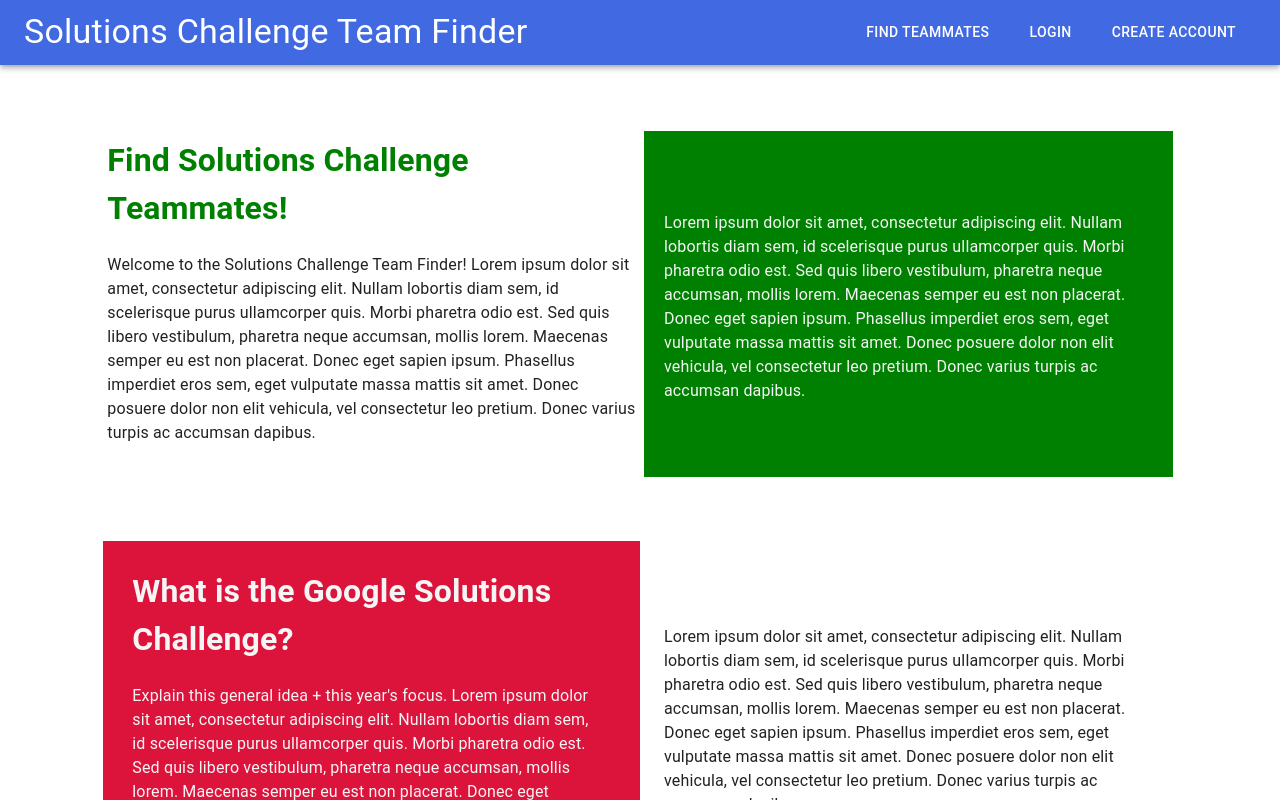
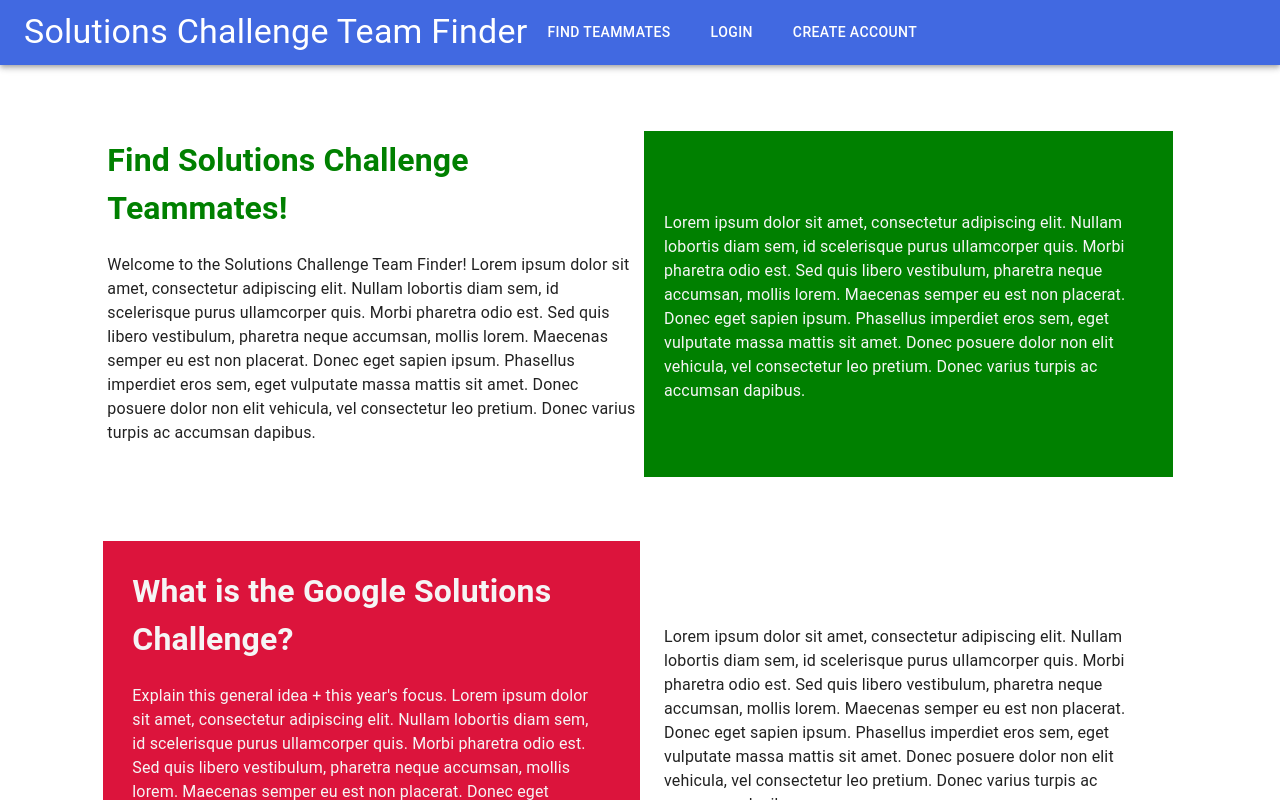
Before and after one commit to vhorvath2010/sc-team-finder, a React (Create React App) app: page / in a window 1280 px wide. Shown: the top 800 px of the page. Built offline with nearby package versions, Linux system fonts and the light colour scheme.

Commit message:
Cleaning up code

```diff
--- a/package.json
+++ b/package.json
@@ -6,13 +6,14 @@
     "@emotion/react": "^11.5.0",
     "@emotion/styled": "^11.3.0",
     "@material-ui/core": "^4.12.3",
-    "@mui/icons-material": "^5.1.0",
+    "@mui/icons-material": "^5.2.0",
     "@mui/material": "^5.1.0",
     "@testing-library/jest-dom": "^5.14.1",
     "@testing-library/react": "^11.2.7",
     "@testing-library/user-event": "^12.8.3",
     "react": "^17.0.2",
     "react-dom": "^17.0.2",
+    "react-router-dom": "^6.0.2",
     "react-scripts": "4.0.3",
     "web-vitals": "^1.1.2"
   },
--- a/public/index.html
+++ b/public/index.html
@@ -24,7 +24,7 @@
       work correctly both with client-side routing and a non-root public URL.
       Learn how to configure a non-root public URL by running `npm run build`.
     -->
-    <title>React App</title>
+    <title>GSC Team Finder</title>
   </head>
   <body>
     <noscript>You need to enable JavaScript to run this app.</noscript>
--- a/src/App.js
+++ b/src/Home.js
@@ -1,85 +1,15 @@
-import './App.css'
+import './Home.css'
 import React from 'react'
 import { Grid } from '@material-ui/core';
-import { AppBar, Toolbar, Typography, CssBaseline, Box, IconButton, Button, Menu, MenuItem } from '@mui/material';
-import MoreIcon from '@mui/icons-material/MoreVert';
+import { CssBaseline } from '@mui/material';
+import MenuBar from './components/MenuBar';
 
-function App() {
-  const [mobileMoreAnchorEl, setMobileMoreAnchorEl] = React.useState(null);
-
-  const isMobileMenuOpen = Boolean(mobileMoreAnchorEl);
-
-  const handleMobileMenuClose = () => {
-    setMobileMoreAnchorEl(null);
-  };
-
-  const handleMobileMenuOpen = (event) => {
-    setMobileMoreAnchorEl(event.currentTarget);
-  };
-
-  const mobileMenuId = 'primary-nav-menu';
-  const renderMobileMenu = (
-    <Menu
-      anchorEl={mobileMoreAnchorEl}
-      anchorOrigin={{
-        vertical: 'top',
-        horizontal: 'right',
-      }}
-      id={mobileMenuId}
-      keepMounted
-      transformOrigin={{
-        vertical: 'top',
-        horizontal: 'right',
-      }}
-      open={isMobileMenuOpen}
-      onClose={handleMobileMenuClose}
-    >
-      <MenuItem>
-        <Button variant="text" style={{ color: 'royalblue' }}>
-          Find Teammates
-        </Button>
-      </MenuItem>
-      <MenuItem>
-        <Button variant="text" style={{ color: 'royalblue' }}>
-          Login
-        </Button>
-      </MenuItem>
-      <MenuItem>
-        <Button variant="text" style={{ color: 'royalblue' }}>
-          Create Account
-        </Button>
-      </MenuItem>
-    </Menu>);
+function Home() {
 
   return (
     <div className="App">
       <CssBaseline />
-      <Box sx={{ flexGrow: 1 }}>
-        <AppBar style={{ background: 'royalblue', marginBottom: 50 }} position="static">
-          <Toolbar>
-            <Typography sx={{ flexGrow: 1 }} variant="h4">
-              Solutions Challenge Team Finder
-            </Typography>
-            <Box sx={{ display: { xs: 'none', md: 'flex' } }}>
-              <Button variant="text" style={{ color: 'white', padding: 20 }}>Find Teammates</Button>
-              <Button variant="text" style={{ color: 'white', padding: 20 }}>Login</Button>
-              <Button variant="text" style={{ color: 'white', padding: 20 }}>Create Account</Button>
-            </Box>
-            <Box sx={{ display: { xs: 'flex', md: 'none' } }}>
-              <IconButton
-                size="large"
-                aria-label="show more"
-                aria-haspopup="true"
-                color="inherit"
-                onClick={handleMobileMenuOpen}
-              >
-                <MoreIcon />
-              </IconButton>
-            </Box>
-          </Toolbar>
-        </AppBar>
-        {renderMobileMenu}
-      </Box>
+      <MenuBar />
       <Grid container spacing={1}>
         <Grid item xs={1}></Grid>
         <Grid item className="left-head" xs={10} md={5}>
@@ -91,7 +21,7 @@ function App() {
         </Grid>
         <Grid item xs={1}></Grid>
       </Grid>
-      <Grid style={{paddingTop: 80}} container spacing={1}>
+      <Grid style={{ paddingTop: 80 }} container spacing={1}>
         <Grid item xs={1}></Grid>
         <Grid item className="left-desc" xs={10} md={5}>
           <h1>What is the Google Solutions Challenge?</h1>
@@ -102,7 +32,7 @@ function App() {
         </Grid>
         <Grid item xs={1}></Grid>
       </Grid>
-      <Grid style={{paddingTop: 50, marginBottom: 100}} container spacing={1}>
+      <Grid style={{ paddingTop: 50, marginBottom: 100 }} container spacing={1}>
         <Grid item xs={1}></Grid>
         <Grid item className="left-more" xs={10} md={5}>
           <h1>Who is GT DSC?</h1>
@@ -117,4 +47,4 @@ function App() {
   );
 }
 
-export default App;
+export default Home;
--- /dev/null
+++ b/src/components/MenuBar.js
@@ -0,0 +1,86 @@
+import { AppBar, Button, CssBaseline, IconButton, Menu, MenuItem, Toolbar, Typography } from "@material-ui/core";
+import { Box } from "@mui/system";
+import React from "react";
+import ExpandMoreIcon from '@mui/icons-material/ExpandMore';
+
+function MenuBar() {
+    const [mobileMoreAnchorEl, setMobileMoreAnchorEl] = React.useState(null);
+
+    const isMobileMenuOpen = Boolean(mobileMoreAnchorEl);
+
+    const handleMobileMenuClose = () => {
+        setMobileMoreAnchorEl(null);
+    };
+
+    const handleMobileMenuOpen = (event) => {
+        setMobileMoreAnchorEl(event.currentTarget);
+    };
+
+    const mobileMenuId = 'primary-nav-menu';
+    const renderMobileMenu = (
+        <Menu
+            anchorEl={mobileMoreAnchorEl}
+            anchorOrigin={{
+                vertical: 'top',
+                horizontal: 'right',
+            }}
+            id={mobileMenuId}
+            keepMounted
+            transformOrigin={{
+                vertical: 'top',
+                horizontal: 'right',
+            }}
+            open={isMobileMenuOpen}
+            onClose={handleMobileMenuClose}
+        >
+            <MenuItem>
+                <Button variant="text" style={{ color: 'royalblue' }}>
+                    Find Teammates
+                </Button>
+            </MenuItem>
+            <MenuItem>
+                <Button variant="text" style={{ color: 'royalblue' }}>
+                    Login
+                </Button>
+            </MenuItem>
+            <MenuItem>
+                <Button variant="text" style={{ color: 'royalblue' }}>
+                    Create Account
+                </Button>
+            </MenuItem>
+        </Menu>);
+
+    return (
+        <div>
+            <CssBaseline />
+            <Box>
+                <AppBar style={{ background: 'royalblue', marginBottom: 50 }} position="static">
+                    <Toolbar>
+                        <Typography variant="h4">
+                            Solutions Challenge Team Finder
+                        </Typography>
+                        <Box sx={{ display: { xs: 'none', md: 'flex' } }}>
+                            <Button variant="text" style={{ color: 'white', padding: 20 }}>Find Teammates</Button>
+                            <Button variant="text" style={{ color: 'white', padding: 20 }}>Login</Button>
+                            <Button variant="text" style={{ color: 'white', padding: 20 }}>Create Account</Button>
+                        </Box>
+                        <Box sx={{ display: { xs: 'flex', md: 'none' } }}>
+                            <IconButton
+                                size="large"
+                                aria-label="show more"
+                                aria-haspopup="true"
+                                color="inherit"
+                                onClick={handleMobileMenuOpen}
+                            >
+                                <ExpandMoreIcon />
+                            </IconButton>
+                        </Box>
+                    </Toolbar>
+                </AppBar>
+                {renderMobileMenu}
+            </Box>
+        </div>
+    )
+}
+
+export default MenuBar;
--- a/src/components/ProfileCard.js
+++ b/src/components/ProfileCard.js
@@ -43,5 +43,4 @@ export default function ProfileCard(props) {
             </Card>
         </ThemeProvider>
     );
-
 }
--- a/src/index.css
+++ b/src/index.css
@@ -1,8 +1,7 @@
 body {
   margin: 0;
-  font-family: -apple-system, BlinkMacSystemFont, 'Segoe UI', 'Roboto', 'Oxygen',
-    'Ubuntu', 'Cantarell', 'Fira Sans', 'Droid Sans', 'Helvetica Neue',
-    sans-serif;
+  font-family: source-code-pro, Menlo, Monaco, Consolas, 'Courier New',
+  monospace;
   -webkit-font-smoothing: antialiased;
   -moz-osx-font-smoothing: grayscale;
 }
--- a/src/index.js
+++ b/src/index.js
@@ -1,10 +1,8 @@
 import React from 'react';
 import ReactDOM from 'react-dom';
-import App from './App';
+import Home from './Home';
 
 ReactDOM.render(
-  <React.StrictMode>
-    <App />
-  </React.StrictMode>,
+  <Home></Home>,
   document.getElementById('root')
 );
```
Also changed, not shown: src/components/ProfileCreation.js (added, +9 -0 lines), src/Home.css (renamed from src/App.css), src/assets/thinking.jpg (deleted), 1 other file (tests, documents, lock files or other folders).
